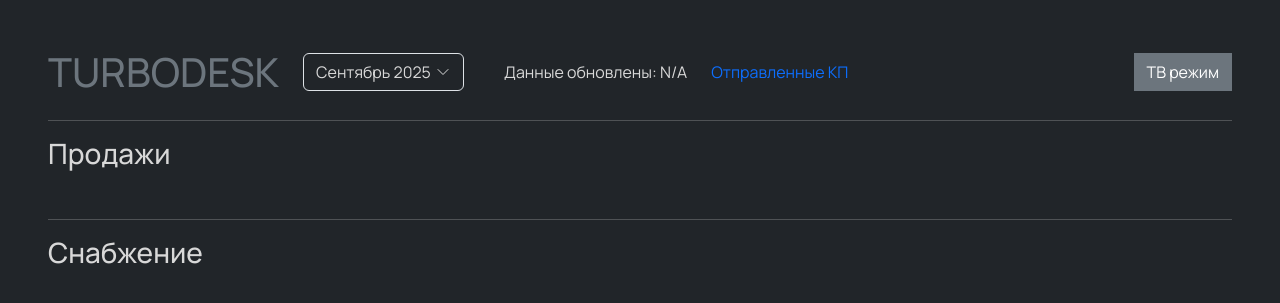
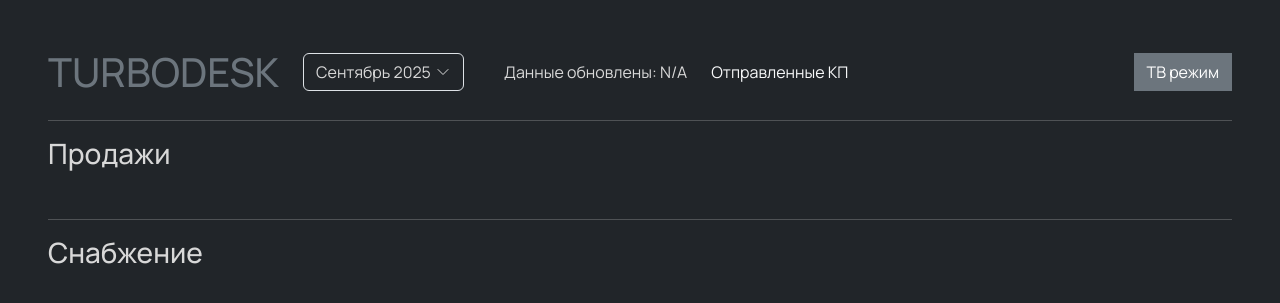
Before and after one commit to bulatmaster/turborand_dashboard, a Flask app: page / in a window 1280 px wide. Shown: the top 303 px of the page. Run offline with Flask 3, Linux system fonts and the light colour scheme.

Commit message:
Обновил цвет ссылки

```diff
--- a/templates/index.html
+++ b/templates/index.html
@@ -73,7 +73,7 @@
 
     <span class="ms-3">Данные обновлены: {{ last_updated }}</span>
 
-    <a href="/kp" class="text-decoration-none">Отправленные КП</a>
+    <a href="/kp" class="text-decoration-none text-light">Отправленные КП</a>
 
   <a href="{{ url_for('index', tv='0' if tv_mode else '1') }}"
      class="btn btn-secondary ms-lg-auto">
--- a/templates/kps.html
+++ b/templates/kps.html
@@ -70,7 +70,7 @@ th[aria-sort="descending"]::after { content:"▼"; }
 
     <!-- <span class="ms-3">Данные обновлены: {{ last_updated }}</span>-->
 
-    <a href="/" class="text-decoration-none">Основной дашборд</a>
+    <a href="/" class="text-decoration-none text-light">Основной дашборд</a>
 
 </div>
 
```
